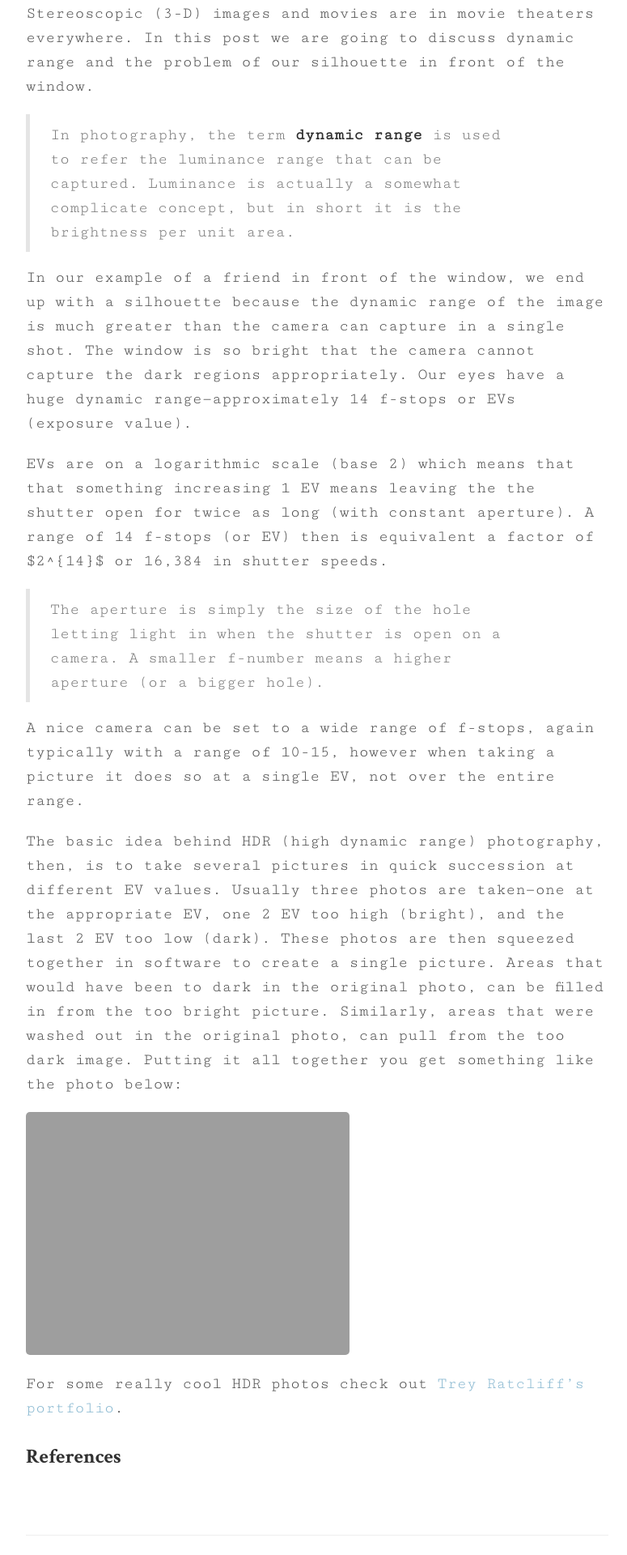
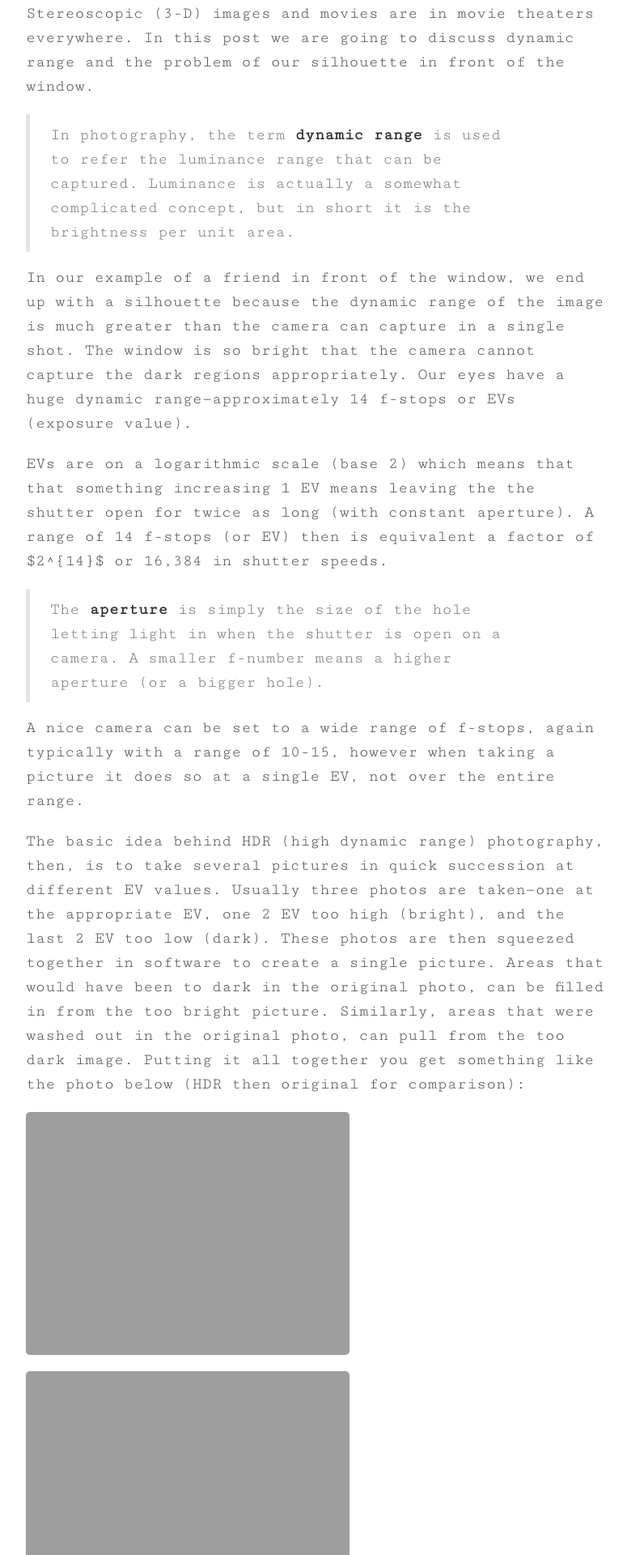
Before and after one commit to capecodcid/capecodcid.github.io, a Jekyll site: the page built from _posts/2014-07-07-HDR_take1.md, in a window 1280 px wide. Shown: the part 440-2360 px from the top of the page at 81% size, without its empty margins (248-1023 px from the left). Built offline with Jekyll 4.4.1, drawn with Linux system fonts in a browser that asks for light colours; some web fonts are replaced; comment, search, counter and statistics services are not loaded; some of the changed text lies outside the part shown.

Commit message:
another update to HDR post1

```diff
--- a/_posts/2014-07-07-HDR_take1.md
+++ b/_posts/2014-07-07-HDR_take1.md
@@ -7,21 +7,24 @@ tags: [education, art, photography]
 
 Have you ever tried to take a picture of someone in front of a bright window?  You end up with a silhouette, a shadow in front of the window.  The picture has none of the details of their face that you can see with your own eyes.  As incredible as cameras have become, they still capture only a pale imitation of what we see with our own eyes.  There are ways more faithfully capture our visual world.  Stereoscopic (3-D) images and movies are in movie theaters everywhere.  In this post we are going to discuss dynamic range and the problem of our silhouette in front of the window.
 
-> In photography, the term **dynamic range** is used to refer the luminance range that can be captured.  Luminance is actually a somewhat complicate concept, but in short it is the brightness per unit area.
+> In photography, the term **dynamic range** is used to refer the luminance range that can be captured.  Luminance is actually a somewhat complicated concept, but in short it is the brightness per unit area.
 
 In our example of a friend in front of the window, we end up with a silhouette because the dynamic range of the image is much greater than the camera can capture in a single shot.  The window is so bright that the camera cannot capture the dark regions appropriately.  Our eyes have a huge dynamic range---approximately 14 f-stops or EVs (exposure value).
 
 EVs are on a logarithmic scale (base 2) which means that that something increasing 1 EV means leaving the the shutter open for twice as long (with constant aperture).  A range of 14 f-stops (or EV) then is equivalent a factor of $2^{14}$ or 16,384 in shutter speeds.
 
-> The aperture is simply the size of the hole letting light in when the shutter is open on a camera.  A smaller f-number means a higher aperture (or a bigger hole).
+> The **aperture** is simply the size of the hole letting light in when the shutter is open on a camera.  A smaller f-number means a higher aperture (or a bigger hole).
 
 A nice camera can be set to a wide range of f-stops, again typically with a range of 10-15, however when taking a picture it does so at a single EV, not over the entire range.
 
-The basic idea behind HDR (high dynamic range) photography, then, is to take several pictures in quick succession at different EV values.  Usually three photos are taken---one at the appropriate EV, one 2 EV too high (bright), and the last 2 EV too low (dark).  These photos are then squeezed together in software to create a single picture.  Areas that would have been to dark in the original photo, can be filled in from the too bright picture.  Similarly, areas that were washed out in the original photo, can pull from the too dark image.  Putting it all together you get something like the photo below:
+The basic idea behind HDR (high dynamic range) photography, then, is to take several pictures in quick succession at different EV values.  Usually three photos are taken---one at the appropriate EV, one 2 EV too high (bright), and the last 2 EV too low (dark).  These photos are then squeezed together in software to create a single picture.  Areas that would have been to dark in the original photo, can be filled in from the too bright picture.  Similarly, areas that were washed out in the original photo, can pull from the too dark image.  Putting it all together you get something like the photo below (HDR then original for comparison):
 
 ![Red Jeep]({{ site.url }}/post_images/LINCOLN_WOODS_redjeep.jpg)
+![Original]({{ site.url }}/post_images/LINCOLN_WOODS_orig.jpg)
 
 For some really cool HDR photos check out [Trey Ratcliff's portfolio](http://stuckincustoms.smugmug.com/).
 
+> More coming in a future post on: (1) Details on how we actually combine the photos (2) Why HDR photos look a bit surreal.
+
 
 ### References
```
Also changed, not shown: _drafts/2014-06-12-Graduation.md (renamed from _posts/2014-06-12-Graduation.md), 1 other file.
